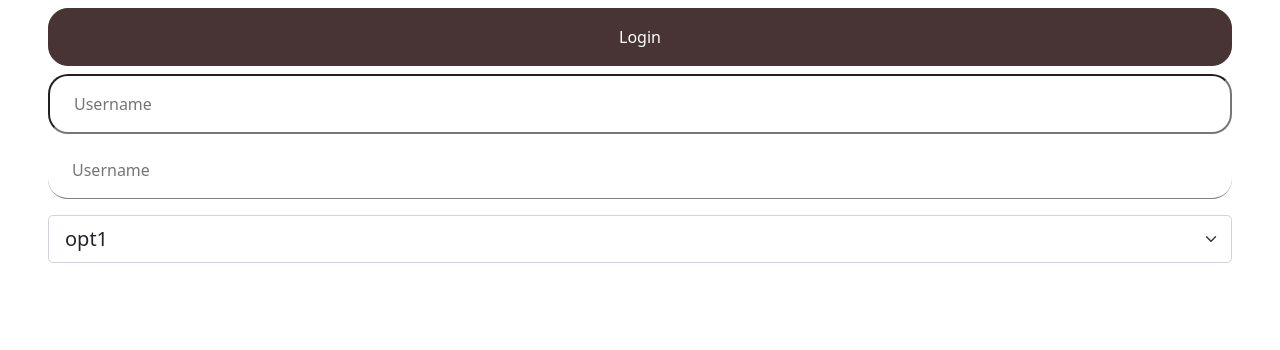
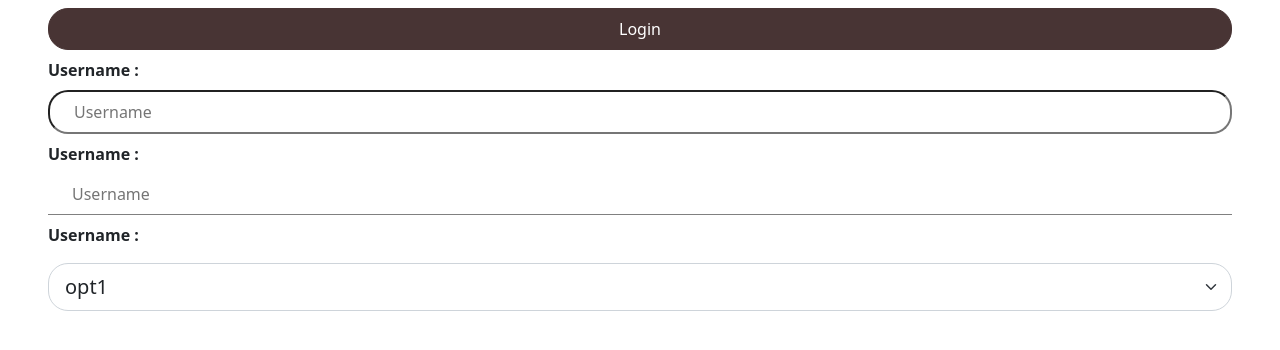
Before and after one commit to 7shiroi/ngopskuy-frontend, a React (Create React App) app: page /test in a window 1280 px wide. Shown: the top 350 px of the page. Built offline with nearby package versions, Linux system fonts and the light colour scheme.

Commit message:
Update : Component add Label

```diff
--- a/src/components/Button.js
+++ b/src/components/Button.js
@@ -1,9 +1,9 @@
 import React from 'react'
 
-export const Button = ({ children, block, padding,  variant = 'info', ...rest }) => {
+export const Button = ({ children, block, padding, variant = 'info', ...rest }) => {
   return (
     < div className={block ? `d-grid ${padding ? padding : 'px-5 my-2'}` : `d-inline-block ${padding ? padding : 'px-5'}`} >
-      <button className={`btn py-3 radius btn-${variant} `} {...rest}>{children}</button>
+      <button className={`btn py-2 radius btn-${variant} `} {...rest}>{children}</button>
     </div >
 
   )
--- a/src/components/Input.js
+++ b/src/components/Input.js
@@ -1,11 +1,15 @@
 
 import React from 'react'
 
-export const Input = ({ variant, block, placeholder, padding, version, ...rest }) => {
+export const Input = ({ label = "", variant, block, placeholder, padding, version, ...rest }) => {
     return (
-        <div className={block ? `d-grid ${padding ? padding : 'px-5 my-2'}` : `d-inline-block ${padding ? padding : 'px-5'}`} >
-            <input type="text" className={`py-3 px-4  outline-secondary radius ${version}`} placeholder={`${placeholder ? placeholder : ''}`} {...rest} />
-        </div>
+        <>
+            <label className='px-5'><b>{label}</b></label>
+            <div className={block ? `d-grid ${padding ? padding : 'px-5 my-2'}` : `d-inline-block ${padding ? padding : 'px-5'}`} >
+                <input type="text" className={`py-2 px-4  outline-secondary radius ${version}`} placeholder={`${placeholder ? placeholder : ''}`} {...rest} />
+            </div>
+        </>
+
     )
 }
 
--- a/src/components/InputUnderline.js
+++ b/src/components/InputUnderline.js
@@ -1,10 +1,11 @@
 import React from 'react'
 
-export const InputUnderline = ({ variant, block, placeholder, padding, version, ...rest }) => {
+export const InputUnderline = ({ label, variant, block, placeholder, padding, version, ...rest }) => {
     return (
         <>
+            <label className='px-5'><b>{label}</b></label>
             <div className={block ? `d-grid ${padding ? padding : 'px-5 my-2'}` : `d-inline-block ${padding ? padding : 'px-5'}`} >
-                <input type="text" className={`py-3 wrapper px-4 radius ${version}`} placeholder={`${placeholder ? placeholder : ''}`} {...rest} />
+                <input type="text" className={`py-2 wrapper px-4 ${version}`} placeholder={`${placeholder ? placeholder : ''}`} {...rest} />
             </div>
             <span className="underline"></span>
         </>
--- a/src/components/Select.js
+++ b/src/components/Select.js
@@ -1,11 +1,11 @@
 import React from 'react'
 import Form from 'react-bootstrap/Form'
 
-export const Select = ({ variant, block, placeholder, padding, children, version, ...rest }) => {
+export const Select = ({ label, variant, block, padding, children, version, ...rest }) => {
     return (
-        <>
+        <><label className='px-5'><b>{label}</b></label>
             <div className={block ? `d-grid ${padding ? padding : 'px-5 py-2 my-2'}` : `d-inline-block ${padding ? padding : 'px-5'}`} >
-                <Form.Select className='border-radius-xl' size="lg">
+                <Form.Select className='radius py-2' size="lg">
                     {children}
                 </Form.Select>
             </div>
--- a/src/pages/Test.js
+++ b/src/pages/Test.js
@@ -7,15 +7,17 @@ import Select from "../components/Select"
 export const Test = () => {
     return (
         <>
+            <form>
                 <Button block variant='pallet-1 radius' version={'input-normal'}> Login </Button>
-            <Input block placeholder="Username"></Input>
-            <InputUnderline block version="input-underline" placeholder="Username"></InputUnderline>
-            <Select block>
+                <Input label="Username :" block placeholder="Username"></Input>
+                <InputUnderline label="Username :" block version="input-underline" placeholder="Username"></InputUnderline>
+                <Select label="Username :" block>
                     <option>opt1</option>
                     <option>opt1</option>
                     <option>opt1</option>
                     <option>opt1</option>
                 </Select>
+            </form>
         </>
 
     )
```
Lines whose indentation alone changed are shown as unchanged.
